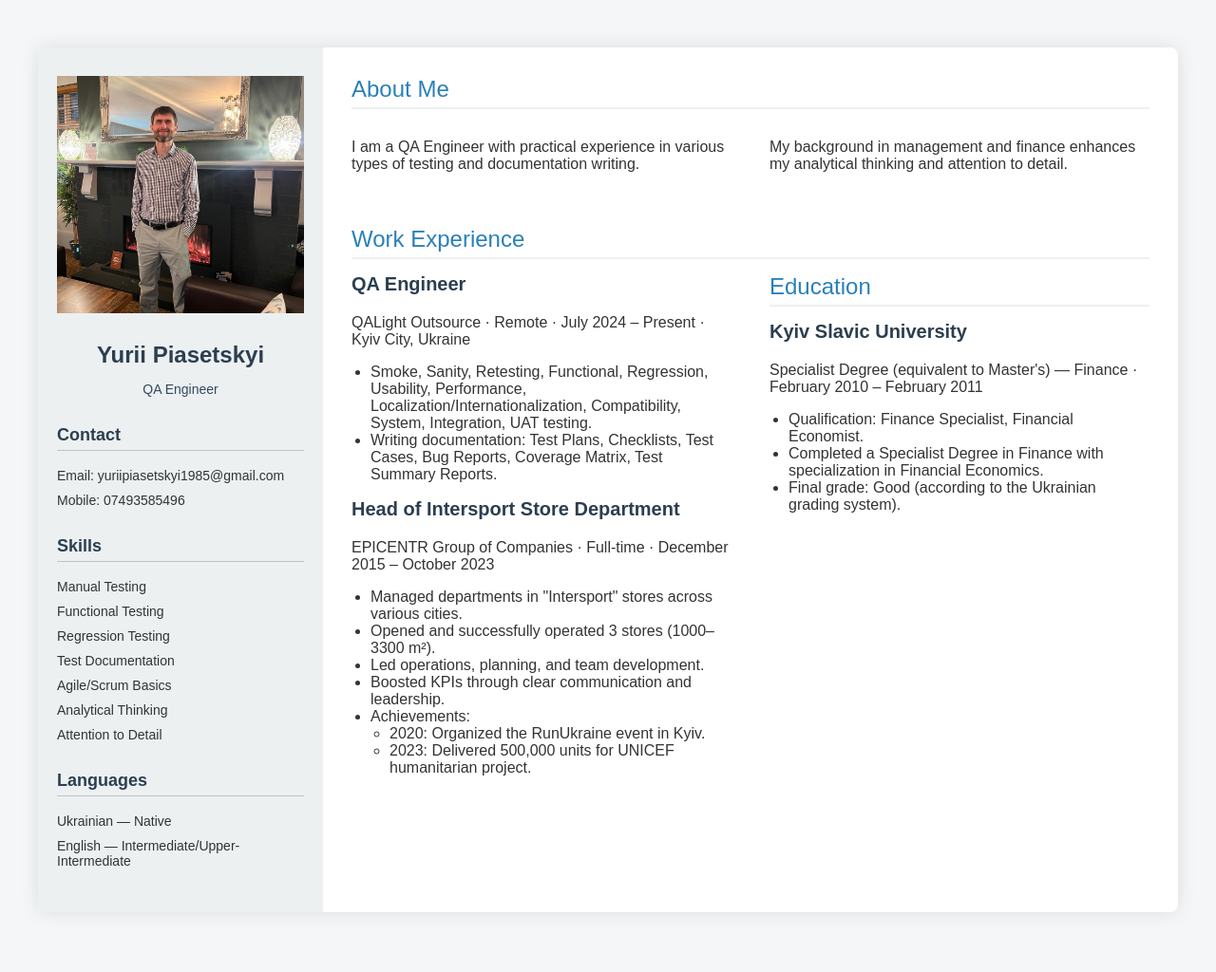
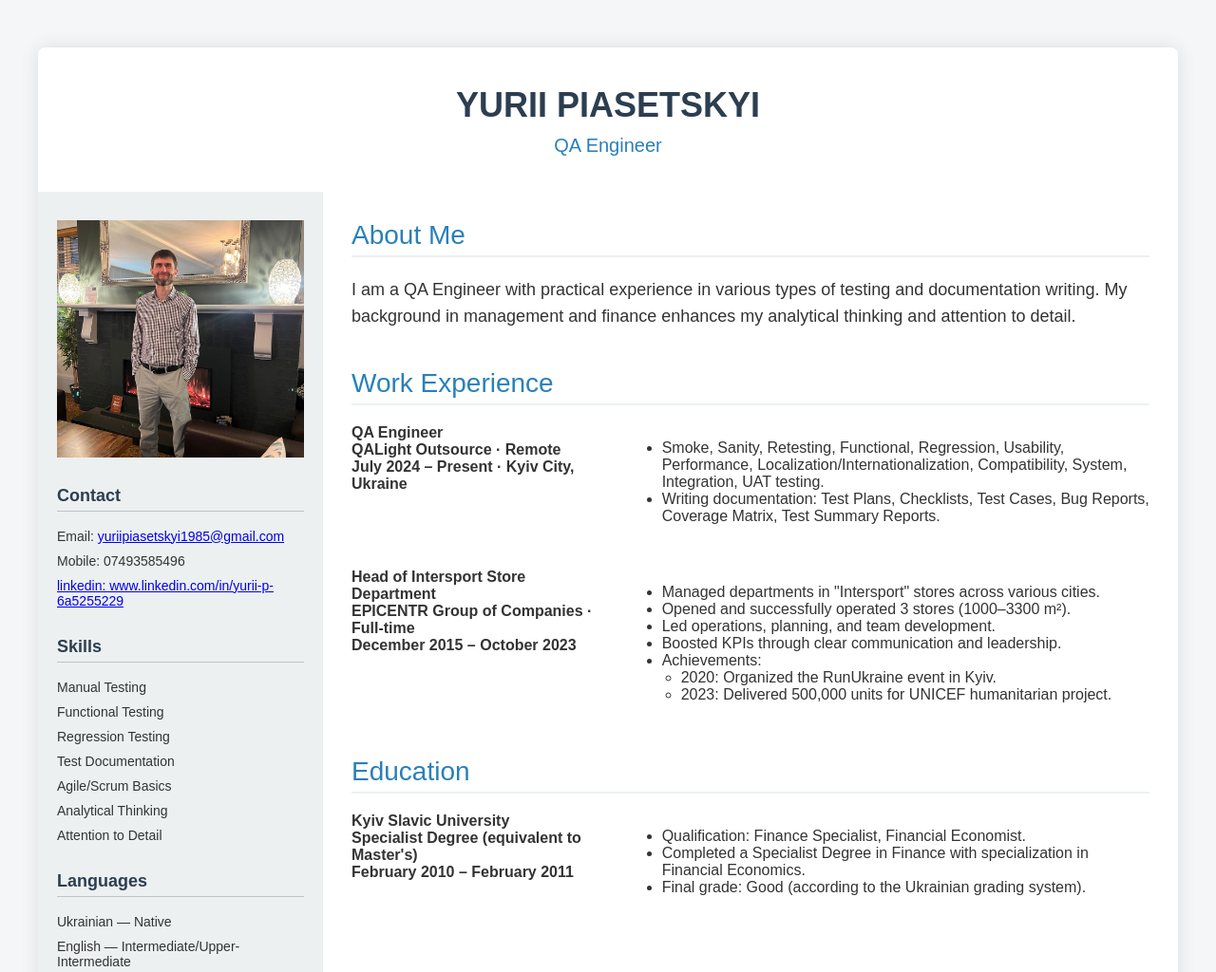
Before and after one commit to Yurajans/resume, a plain HTML site: page index.html in a window 1280 px wide. Shown: the whole page at 95% size. Drawn offline with Linux system fonts and the light colour scheme.

Commit message:
Update index.html

```diff
--- a/index.html
+++ b/index.html
@@ -20,6 +20,32 @@
       box-shadow: 0 0 20px rgba(0, 0, 0, 0.1);
       border-radius: 8px;
       overflow: hidden;
+      flex-direction: column;
+    }
+
+    .header {
+      background-color: #fff;
+      text-align: center;
+      padding: 40px 20px 20px 20px;
+    }
+
+    .header h1 {
+      margin: 0;
+      font-size: 36px;
+      color: #2c3e50;
+      text-transform: uppercase;
+    }
+
+    .header h2 {
+      margin-top: 10px;
+      font-size: 20px;
+      color: #2980b9;
+      font-weight: normal;
+    }
+
+    .main {
+      display: flex;
+      flex: 1;
     }
 
     .sidebar {
@@ -36,18 +62,6 @@
       object-fit: cover;
       display: block;
       margin-bottom: 30px;
-    }
-
-    .sidebar h2 {
-      margin-bottom: 10px;
-      font-size: 24px;
-      color: #2c3e50;
-    }
-
-    .sidebar p {
-      font-size: 14px;
-      margin-bottom: 30px;
-      color: #34495e;
     }
 
     .sidebar h3 {
@@ -77,45 +91,40 @@
     }
 
     .section {
-      margin-bottom: 30px;
+      margin-bottom: 40px;
     }
 
     .section-title {
-      font-size: 24px;
+      font-size: 28px;
       color: #2980b9;
-      margin-bottom: 15px;
+      margin-bottom: 20px;
       border-bottom: 2px solid #ecf0f1;
       padding-bottom: 5px;
     }
 
-    .about-me {
-      display: flex;
-      justify-content: space-between;
-      gap: 40px;
-      margin-bottom: 40px;
-    }
-
-    .about-me div {
-      width: 48%;
+    .about-me p {
+      font-size: 18px;
+      line-height: 1.6;
     }
 
     .experience-education {
       display: flex;
-      flex-wrap: wrap;
+      flex-direction: column;
+      gap: 30px;
+    }
+
+    .experience-item, .education-item {
+      display: flex;
       gap: 40px;
     }
 
-    .experience,
-    .education {
+    .experience-item div:first-child, .education-item div:first-child {
       flex: 1;
-      min-width: 300px;
+      font-weight: bold;
     }
 
-    .experience h3,
-    .education h3 {
-      margin-top: 0;
-      font-size: 20px;
-      color: #2c3e50;
+    .experience-item div:last-child, .education-item div:last-child {
+      flex: 2;
     }
 
     ul {
@@ -128,23 +137,24 @@
 
 <div class="container">
 
+  <div class="header">
+    <h1>Yurii Piasetskyi</h1>
+    <h2>QA Engineer</h2>
+  </div>
+
+  <div class="main">
+
     <div class="sidebar">
-
       <img src="your-photo.jpg" alt="Your Photo">
 
-      <h2>Yurii Piasetskyi</h2>
-
-      <p>QA Engineer</p>
-
       <h3>Contact</h3>
-
       <ul>
-        <li>Email: yuriipiasetskyi1985@gmail.com</li>
+        <li>Email: <a href="mailto:yuriipiasetskyi1985@gmail.com">yuriipiasetskyi1985@gmail.com</a>
         <li>Mobile: 07493585496</li>
+        <li><a href="https://www.linkedin.com/in/yurii-p-6a5255229" target="_blank">linkedin: www.linkedin.com/in/yurii-p-6a5255229</a></li>
       </ul>
 
       <h3>Skills</h3>
-
       <ul>
         <li>Manual Testing</li>
         <li>Functional Testing</li>
@@ -156,55 +166,46 @@
       </ul>
 
       <h3>Languages</h3>
-
       <ul>
         <li>Ukrainian — Native</li>
         <li>English — Intermediate/Upper-Intermediate</li>
       </ul>
-
     </div>
 
     <div class="content">
 
       <div class="section">
-
         <div class="section-title">About Me</div>
-
         <div class="about-me">
-
-          <div>
-            <p>I am a QA Engineer with practical experience in various types of testing and documentation writing.</p>
+          <p>I am a QA Engineer with practical experience in various types of testing and documentation writing. My background in management and finance enhances my analytical thinking and attention to detail.</p>
         </div>
-
-          <div>
-            <p>My background in management and finance enhances my analytical thinking and attention to detail.</p>
-          </div>
-
-        </div>
-
       </div>
 
       <div class="section">
-
         <div class="section-title">Work Experience</div>
-
         <div class="experience-education">
 
-          <div class="experience">
-
-            <h3>QA Engineer</h3>
-
-            <p>QALight Outsource · Remote · July 2024 – Present · Kyiv City, Ukraine</p>
-
+          <div class="experience-item">
+            <div>
+              QA Engineer<br>
+              QALight Outsource · Remote<br>
+              July 2024 – Present · Kyiv City, Ukraine
+            </div>
+            <div>
               <ul>
                 <li>Smoke, Sanity, Retesting, Functional, Regression, Usability, Performance, Localization/Internationalization, Compatibility, System, Integration, UAT testing.</li>
                 <li>Writing documentation: Test Plans, Checklists, Test Cases, Bug Reports, Coverage Matrix, Test Summary Reports.</li>
               </ul>
+            </div>
+          </div>
 
-            <h3>Head of Intersport Store Department</h3>
-
-            <p>EPICENTR Group of Companies · Full-time · December 2015 – October 2023</p>
-
+          <div class="experience-item">
+            <div>
+              Head of Intersport Store Department<br>
+              EPICENTR Group of Companies · Full-time<br>
+              December 2015 – October 2023
+            </div>
+            <div>
               <ul>
                 <li>Managed departments in "Intersport" stores across various cities.</li>
                 <li>Opened and successfully operated 3 stores (1000–3300 m²).</li>
@@ -217,25 +218,32 @@
                   </ul>
                 </li>
               </ul>
+            </div>
+          </div>
 
         </div>
+      </div>
 
-          <div class="education">
+      <div class="section">
+        <div class="section-title">Education</div>
+        <div class="experience-education">
 
-            <div class="section-title">Education</div>
-
-            <h3>Kyiv Slavic University</h3>
-
-            <p>Specialist Degree (equivalent to Master's) — Finance · February 2010 – February 2011</p>
-
+          <div class="education-item">
+            <div>
+              Kyiv Slavic University<br>
+              Specialist Degree (equivalent to Master's)<br>
+              February 2010 – February 2011
+            </div>
+            <div>
               <ul>
                 <li>Qualification: Finance Specialist, Financial Economist.</li>
                 <li>Completed a Specialist Degree in Finance with specialization in Financial Economics.</li>
                 <li>Final grade: Good (according to the Ukrainian grading system).</li>
               </ul>
+            </div>
+          </div>
 
         </div>
-
       </div>
 
     </div>
```
Lines whose indentation alone changed are shown as unchanged.
